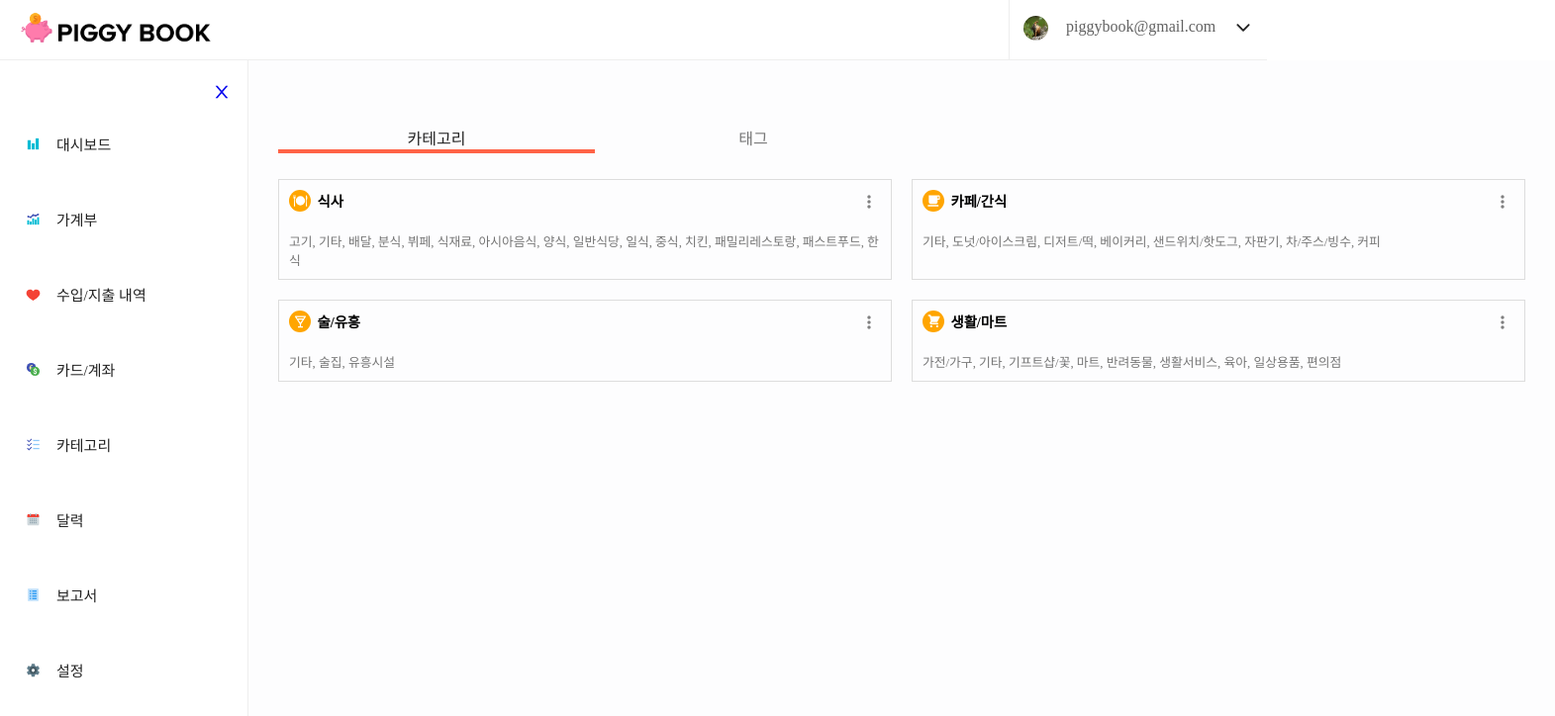
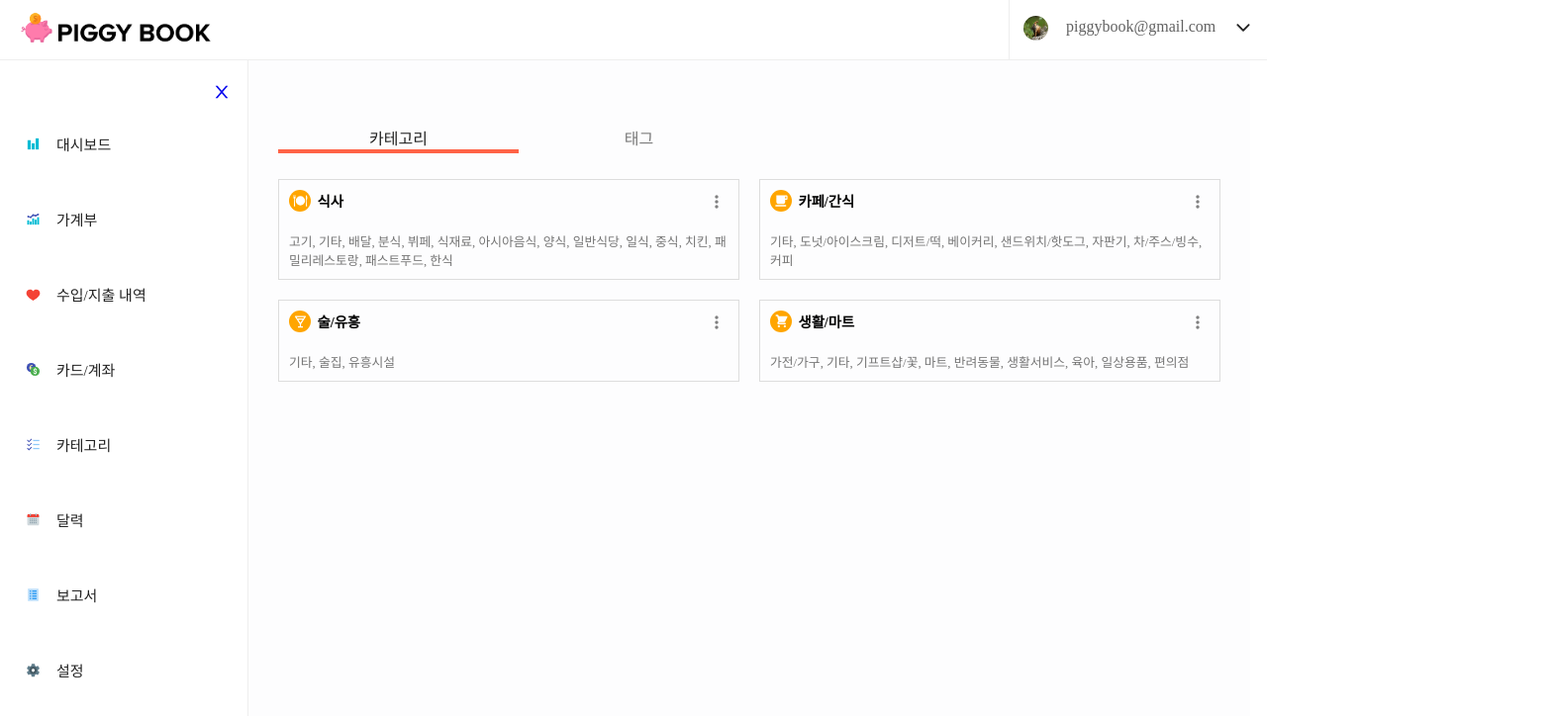
Before and after one commit to boostcamp-2020/Project16-B-Account-Book, a React app in the folder client/: page /category in a window 1280 px wide. Shown: the top 724 px of the page at 99% size, 1571 px wide, since content can reach past the window. Built offline with nearby package versions, Linux system fonts and the light colour scheme; no server answers.

Commit message:
[FE] style: css 수정
Layout 컴포넌트의 너비 관련 수정

```diff
--- a/client/src/components/presentational/common/Layout.jsx
+++ b/client/src/components/presentational/common/Layout.jsx
@@ -11,13 +11,14 @@ const ContentWrapper = styled.div`
   top: 61px;
   left: 251px;
   padding: 50px 20px;
-  width: 100%;
+  max-width: 972px;
   height: 100%;
   background-color: ${color.pageBackground};
   transition: 850ms;
 
   @media (max-width: 767px) {
     transform: translate(-231px, 0px);
+    width: 90%;
   }
 `;
 
```
